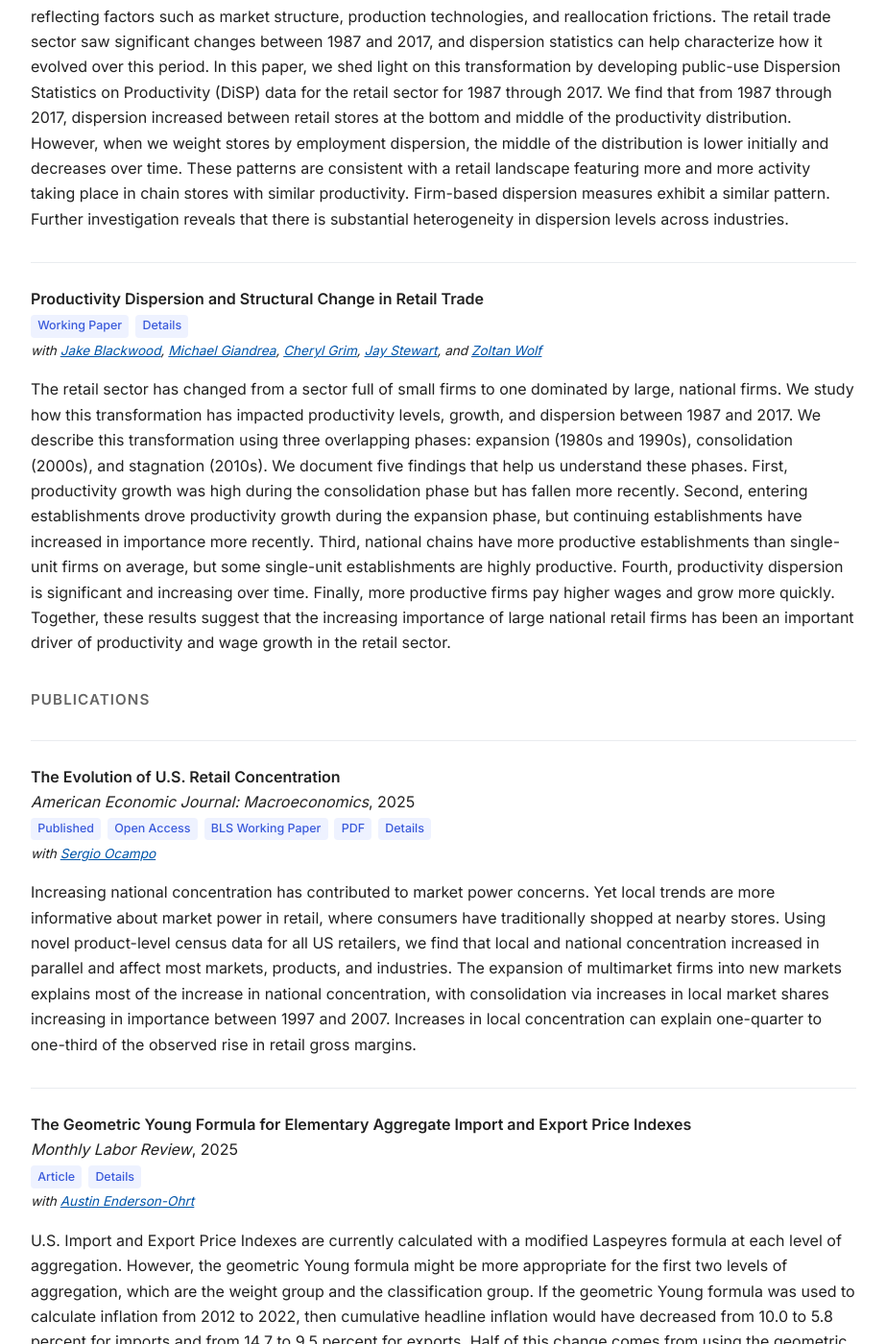
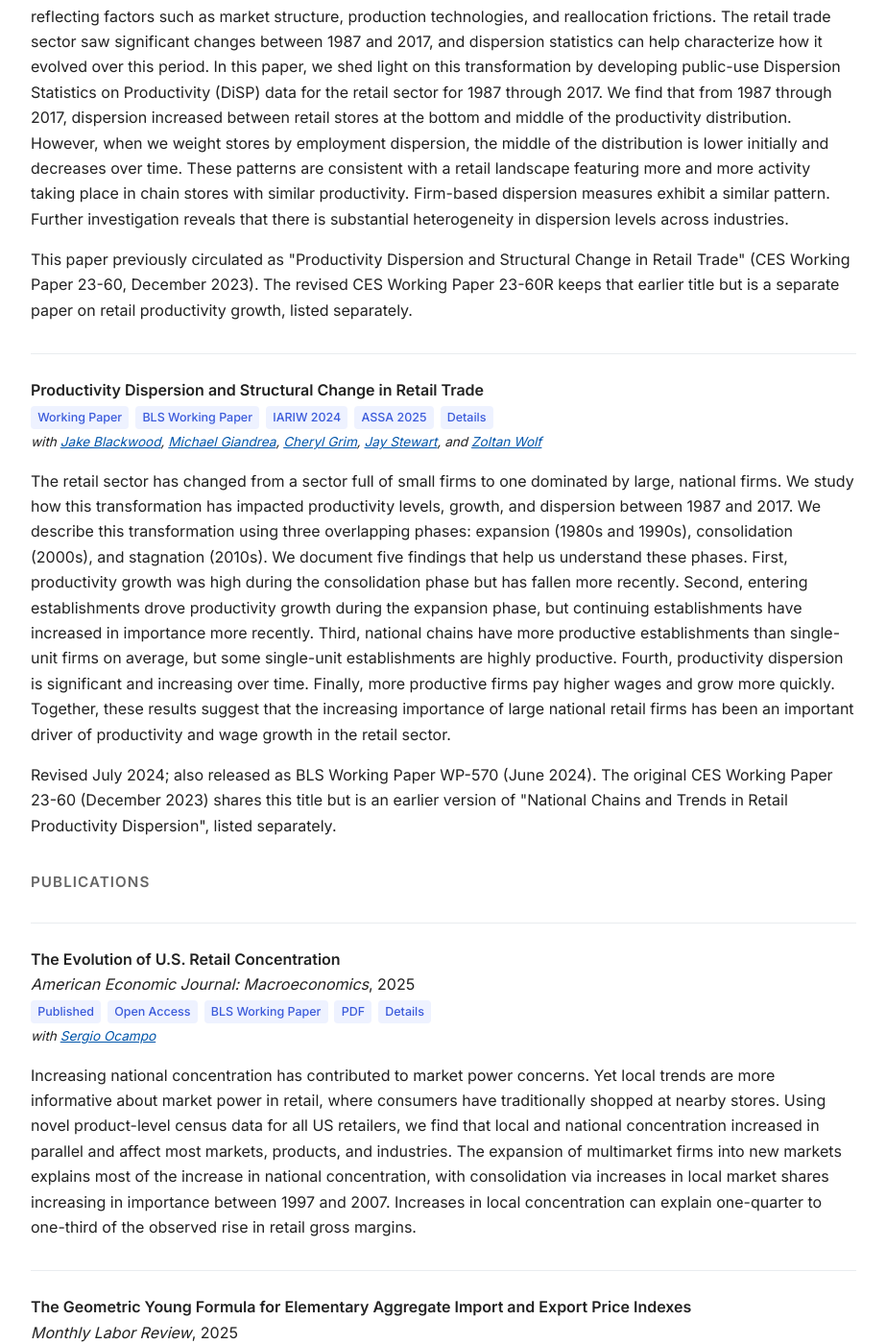
Before and after one commit to dominic-smith/dominic-smith.github.io, a Jekyll site: the page built from index.md, in a window 1280 px wide and 1400 px high, scrolled down 1435 px. Shown: the whole window at 96% size, without its empty margins (178-1101 px from the left). Built offline with Jekyll 4.4.1, drawn with Linux system fonts in a browser that asks for light colours.

Commit message:
Correct retail paper versions; emit citation_pdf_url for external PDFs
The two retail papers share a title history that had gotten tangled. The
dispersion paper is now CES-WP-25-64 (September 2025), but its entry still
pointed at BLS ec230100 -- which is actually the *growth* paper (BLS WP-570,
CES-WP-23-60R). CES-WP-25-64's own reference list confirms WP-570 belongs to
the growth paper.

- national-chains-dispersion: BLS ec230100/2023 -> CES-WP-25-64/2025, with
  the correct institution, report type and primary link. Title and abstract
  deliberately unchanged; they still describe 25-64 and swap together with
  the link once the newer draft clears disclosure review.
- retail-productivity-growth: add BLS WP-570, IARIW 2024 and ASSA 2025 links.
  Year stays 2023 -- the 23-60R cover retains that designation and 25-64
  cites it as 2023 -- with the July 2024 revision recorded in the note.
- Both entries gain a note disambiguating CES-WP-23-60 (an earlier version of
  the dispersion paper) from CES-WP-23-60R (the growth paper), which share a
  title and are the most likely source of miscitation.
- llms.txt carried the same stale URL.

Separately, citation-meta.html only emitted citation_pdf_url when `pdf` was
set, so four papers whose PDFs live off-site (arXiv, Census, BLS) via
`pdf_url` had no Scholar tag at all. It now falls back to `pdf_url`. Jekyll's
absolute_url returns already-absolute URLs unchanged, so this is safe. Done in
the template rather than by renaming the field, because on two of those papers
pdf_url duplicates an existing link and renaming would have produced duplicate
buttons and lost the better label.

Co-Authored-By: Claude Opus 5 <noreply@anthropic.com>

```diff
--- a/_papers/national-chains-dispersion.md
+++ b/_papers/national-chains-dispersion.md
@@ -2,13 +2,13 @@
 title: "National Chains and Trends in Retail Productivity Dispersion"
 section: working
 weight: 30
-date: 2023-01-01
-year: 2023
-bibkey: smith2023national
+date: 2025-09-01
+year: 2025
+bibkey: smith2025national
 bibtype: techreport
-institution: U.S. Bureau of Labor Statistics
-report_type: BLS Working Paper
-report_number: ec230100
+institution: Center for Economic Studies, U.S. Census Bureau
+report_type: CES Working Paper
+report_number: CES-WP-25-64
 authors:
   - name: Dominic Smith
     cite: "Smith, Dominic A."
@@ -28,11 +28,17 @@ authors:
   - name: Zoltan Wolf
     cite: "Wolf, Zoltan"
     url: https://newlighttechnologies.com/staff/zoltan-wolf
+pdf_url: https://www2.census.gov/ces/wp/2025/CES-WP-25-64.pdf
 links:
   - label: Working Paper
-    url: https://www.bls.gov/osmr/research-papers/2023/ec230100.htm
+    url: https://www2.census.gov/ces/wp/2025/CES-WP-25-64.pdf
   - label: Previous Version
     url: https://www2.census.gov/library/working-papers/2023/adrm/ces/CES-WP-23-60.pdf
+note: >-
+  This paper previously circulated as "Productivity Dispersion and Structural
+  Change in Retail Trade" (CES Working Paper 23-60, December 2023). The revised
+  CES Working Paper 23-60R keeps that earlier title but is a separate paper on
+  retail productivity growth, listed separately.
 abstract: >-
   Productivity dispersion within an industry is an important characteristic of
   the business environment, potentially reflecting factors such as market
--- a/_papers/retail-productivity-growth.md
+++ b/_papers/retail-productivity-growth.md
@@ -32,6 +32,17 @@ authors:
 links:
   - label: Working Paper
     url: https://www2.census.gov/library/working-papers/2023/adrm/ces/CES-WP-23-60R.pdf
+  - label: BLS Working Paper
+    url: https://www.bls.gov/osmr/research-papers/2023/ec230100.htm
+  - label: IARIW 2024
+    url: https://iariw.org/wp-content/uploads/2024/08/Smith_Blackwood_Giandrea_Grim_Stewart_Wolf_2024-06-BLS-Working-Paper.pdf
+  - label: ASSA 2025
+    url: https://www.aeaweb.org/conference/2025/program/paper/t834Ns35
+note: >-
+  Revised July 2024; also released as BLS Working Paper WP-570 (June 2024). The
+  original CES Working Paper 23-60 (December 2023) shares this title but is an
+  earlier version of "National Chains and Trends in Retail Productivity
+  Dispersion", listed separately.
 abstract: >-
   The retail sector has changed from a sector full of small firms to one
   dominated by large, national firms. We study how this transformation has
--- a/llms.txt
+++ b/llms.txt
@@ -13,7 +13,7 @@ Inflation measurement, retail sector dynamics, productivity, trade price indexes
 ## Working Papers
 - Antitrust on Aisle Five: How Well Do Divestiture Remedies Work? (with Xiao Dong, Paul Koh, Devesh Raval, Brett Wendling) — https://arxiv.org/abs/2604.15045
 - Extending the Range of Robust PCE Inflation Measures (R&R, International Journal of Central Banking; with Sergio Ocampo, Raphael Schoenle) — https://arxiv.org/abs/2207.12494
-- National Chains and Trends in Retail Productivity Dispersion (with Jake Blackwood, Michael Giandrea, Cheryl Grim, Jay Stewart, Zoltan Wolf) — https://www.bls.gov/osmr/research-papers/2023/ec230100.htm
+- National Chains and Trends in Retail Productivity Dispersion (with Jake Blackwood, Michael Giandrea, Cheryl Grim, Jay Stewart, Zoltan Wolf) — https://www2.census.gov/ces/wp/2025/CES-WP-25-64.pdf
 - Productivity Dispersion and Structural Change in Retail Trade (with Jake Blackwood, Michael Giandrea, Cheryl Grim, Jay Stewart, Zoltan Wolf) — https://www2.census.gov/library/working-papers/2023/adrm/ces/CES-WP-23-60R.pdf
 
 ## Publications
```
Also changed, not shown: _includes/citation-meta.html (+10 -2 lines).
